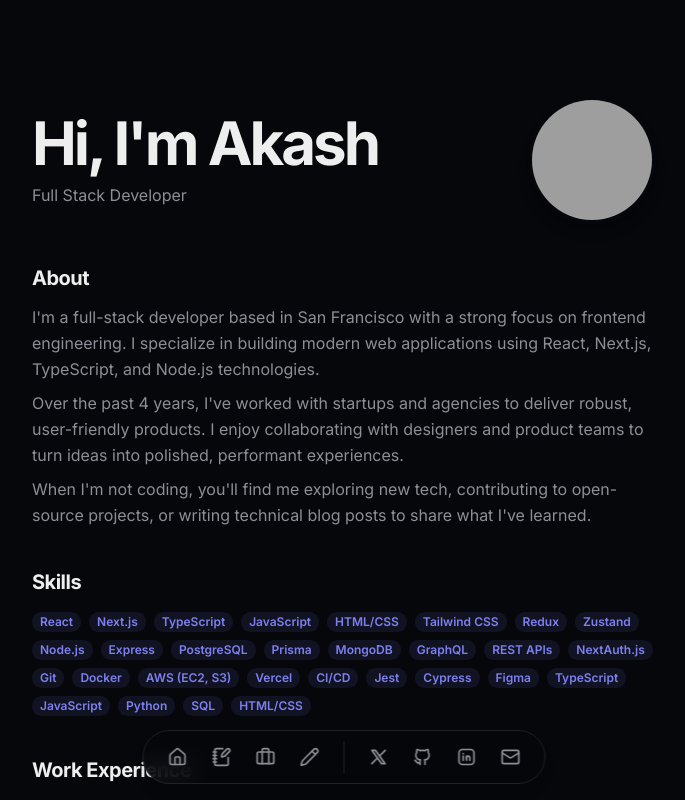
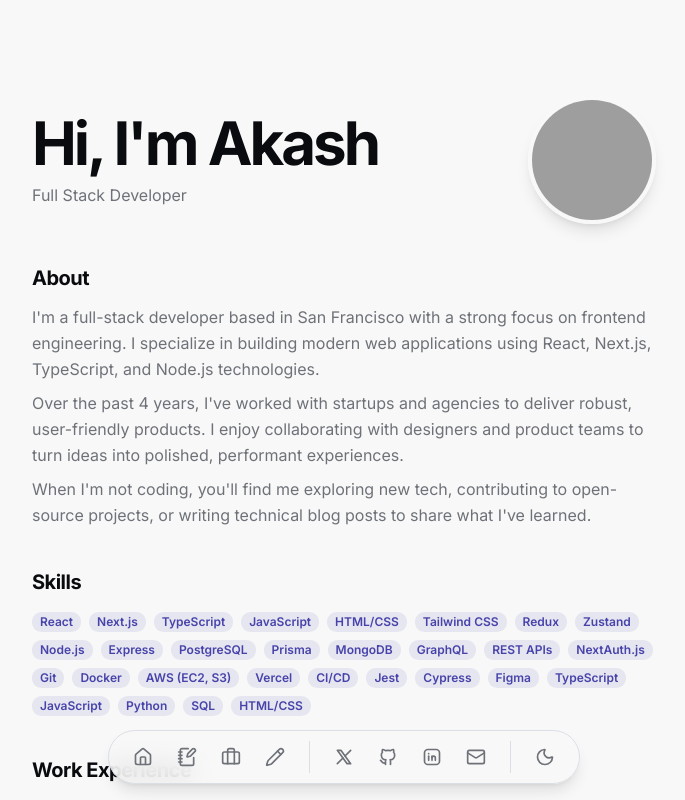
Before and after one commit to Royakash2/akashroy-portfolio, a Next.js app: page / in a window 1280 px wide. Shown: the top 800 px of the page, without its empty margins (296-981 px from the left). Built offline with nearby package versions, Linux system fonts and the light colour scheme; grey boxes are pictures that could not be loaded.

Commit message:
theme provider added for dark and light mode

```diff
--- a/package.json
+++ b/package.json
@@ -15,6 +15,7 @@
     "clsx": "^2.1.1",
     "lucide-react": "^1.26.0",
     "next": "16.2.11",
+    "next-themes": "^0.4.6",
     "react": "19.2.4",
     "react-dom": "19.2.4",
     "react-icons": "^5.7.0",
--- a/src/app/layout.tsx
+++ b/src/app/layout.tsx
@@ -2,6 +2,7 @@ import type { Metadata } from "next";
 import { Inter } from "next/font/google";
 import "./globals.css";
 import Dock from "@/components/dock";
+import { ThemeProvider } from "@/components/theme-provider";
 
 const inter = Inter({
   subsets: ["latin"],
@@ -28,14 +29,16 @@ export default function RootLayout({
   return (
     <html
       lang="en"
-      className={`${inter.variable} scroll-smooth dark`}
+      className={`${inter.variable} scroll-smooth`}
       suppressHydrationWarning
     >
       <body className="min-h-screen bg-background font-sans antialiased max-w-2xl mx-auto py-12 sm:py-24 px-6">
-        <main className="flex flex-col min-h-[100dvh] space-y-10">
-          {children}
-        </main>
-        <Dock />
+        <ThemeProvider>
+          <main className="flex flex-col min-h-[100dvh] space-y-10">
+            {children}
+          </main>
+          <Dock />
+        </ThemeProvider>
       </body>
     </html>
   );
--- a/src/components/dock.tsx
+++ b/src/components/dock.tsx
@@ -1,11 +1,10 @@
 "use client";
 
 import Link from "next/link";
-import { Home, NotebookPen, Briefcase, Pencil, Mail } from "lucide-react";
+import { Home, NotebookPen, Briefcase, Pencil, Mail, Sun, Moon } from "lucide-react";
 import { TbBrandX, TbBrandGithub, TbBrandLinkedin } from "react-icons/tb";
 import { personalInfo } from "@/lib/data";
-import { usePathname } from "next/navigation";
-import { useEffect, useState } from "react";
+import { useTheme } from "next-themes";
 
 const dockItems = [
   { icon: Home, href: "/", label: "Home" },
@@ -22,13 +21,7 @@ const socialItems = [
 ];
 
 export default function Dock() {
-  const [mounted, setMounted] = useState(false);
-
-  useEffect(() => {
-    setMounted(true);
-  }, []);
-
-  if (!mounted) return null;
+  const { resolvedTheme, setTheme } = useTheme();
 
   return (
     <div className="fixed bottom-4 left-1/2 -translate-x-1/2 z-50">
@@ -63,6 +56,19 @@ export default function Dock() {
             </span>
           </Link>
         ))}
+
+        <div className="w-[1px] h-8 bg-border mx-2"></div>
+
+        <button
+          onClick={() => setTheme(resolvedTheme === "dark" ? "light" : "dark")}
+          className="p-2 text-muted-foreground hover:bg-muted hover:text-foreground rounded-full transition-colors relative group"
+          aria-label="Toggle theme"
+        >
+          {resolvedTheme === "dark" ? <Sun size={20} /> : <Moon size={20} />}
+          <span className="absolute -top-8 left-1/2 -translate-x-1/2 bg-foreground text-background text-xs px-2 py-1 rounded opacity-0 group-hover:opacity-100 transition-opacity pointer-events-none whitespace-nowrap">
+            {resolvedTheme === "dark" ? "Light mode" : "Dark mode"}
+          </span>
+        </button>
       </div>
     </div>
   );
--- /dev/null
+++ b/src/components/theme-provider.tsx
@@ -0,0 +1,16 @@
+"use client";
+
+import { ThemeProvider as NextThemesProvider } from "next-themes";
+
+export function ThemeProvider({ children }: { children: React.ReactNode }) {
+  return (
+    <NextThemesProvider
+      attribute="class"
+      defaultTheme="system"
+      enableSystem
+      disableTransitionOnChange
+    >
+      {children}
+    </NextThemesProvider>
+  );
+}
```
Also changed, not shown: 1 other file (tests, documents, lock files or other folders).
